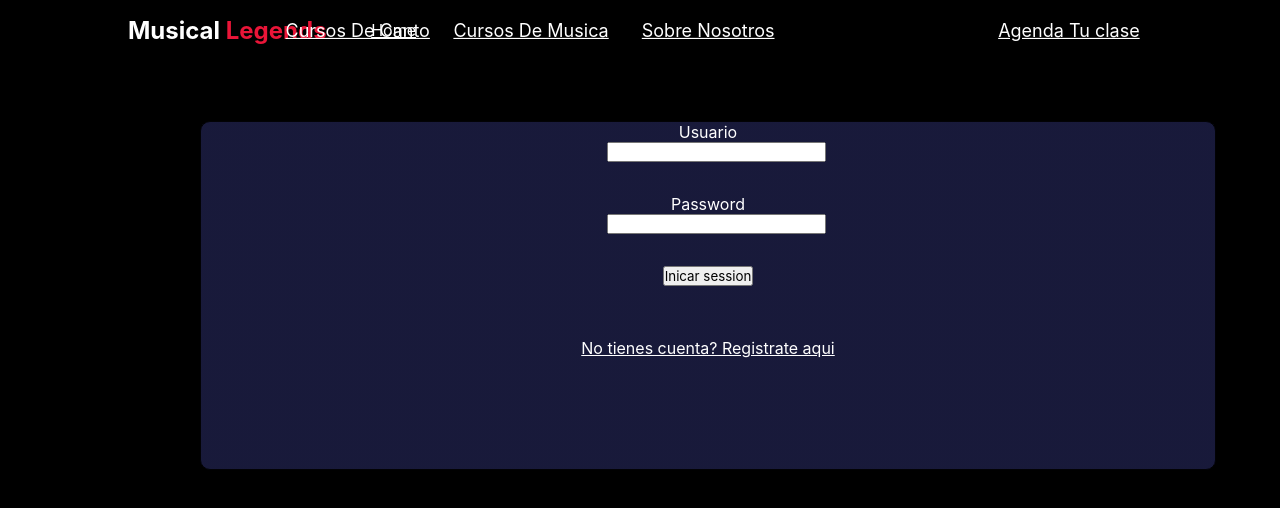
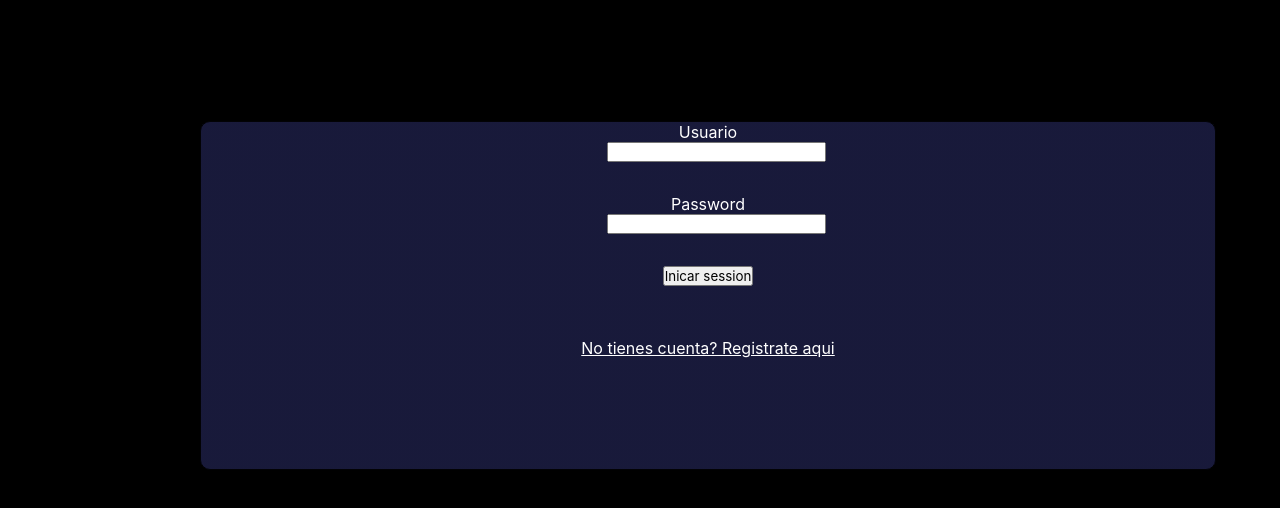
Before and after one commit to CesarAugusto200/MUSICAL_LEGENDS1.1, a React (Vite) app: page / in a window 1280 px wide. Shown: the top 508 px of the page. Built offline with nearby package versions, Linux system fonts and the light colour scheme.

Commit message:
commit2
Actualizaciones finales

```diff
--- a/src/Routes/RouteInicio.jsx
+++ b/src/Routes/RouteInicio.jsx
@@ -6,7 +6,7 @@ function RouteInicio(){
     return(
         <>
 
-       <Navbar2/>
+
         <RoutePrincipal/>
         </>
     )
--- a/src/Routes/RoutePrincipa.jsx
+++ b/src/Routes/RoutePrincipa.jsx
@@ -12,6 +12,7 @@ import CitasPage from "../Page/CitasPage"
 import AboutPage from "../Page/AboutPage"
 import LoginPage from "../Page/LoginPage"
 import RegisterPage from "../Page/RegisterPage"
+
 
 function RoutePrincipal(){
     return(
```
Also changed, not shown: src/Routes/RouteApp.jsx (line endings or trailing spaces).
